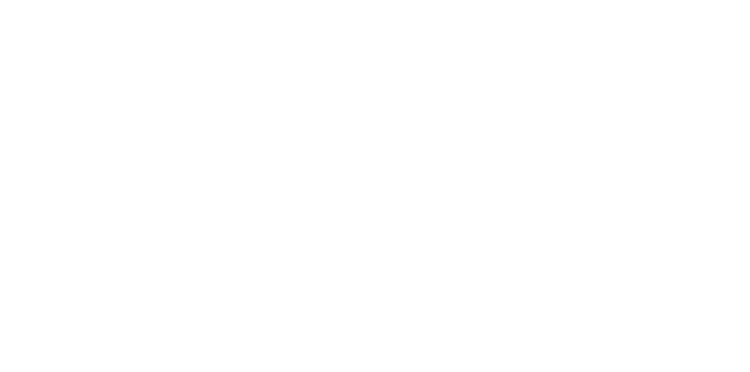
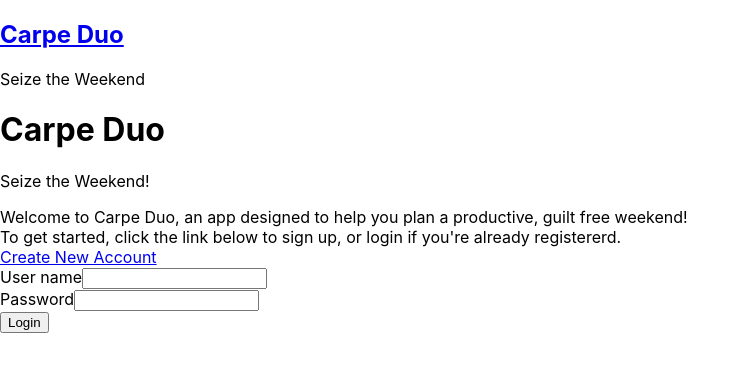
Before and after one commit to ollk/carpe-duo-client, a React (Create React App) app: page / in a window 1280 px wide. Shown: the top 372 px of the page, without its empty margins (0-750 px from the left). Built offline with nearby package versions, Linux system fonts and the light colour scheme.

Commit message:
working on registration and login

```diff
--- a/package.json
+++ b/package.json
@@ -5,6 +5,8 @@
   "dependencies": {
     "react": "^16.8.6",
     "react-dom": "^16.8.6",
+    "react-draggable": "^3.3.0",
+    "react-router-dom": "^5.0.0",
     "react-scripts": "3.0.0"
   },
   "scripts": {
--- a/src/App.js
+++ /dev/null
@@ -1,13 +0,0 @@
-import React, { Component } from 'react';
-
-class App extends Component {
-  render() {
-    return (
-    <main className='App'>
-      {/* content goes here */}
-    </main>
-    );
-  }
-}
-
-export default App;
--- /dev/null
+++ b/src/components/App/App.js
@@ -0,0 +1,26 @@
+import React, { Component } from 'react';
+import { Route, Switch } from 'react-router-dom';
+import Header from '../Header/Header';
+import LandingPage from '../LandingPage/LandingPage';
+import Registration from '../Registration/Registration';
+
+class App extends Component {
+  render() {
+    return (
+      <div className='App'>
+        <header className='App_header'>
+          <Header />
+        </header>
+        <main className='App_main'>
+          <Switch>
+            <Route exact path={'/'} component={LandingPage}/>
+
+            <Route exact path={'/Register'} component={Registration}/>
+          </Switch>
+        </main>
+      </div>
+    );
+  }
+}
+
+export default App;
--- /dev/null
+++ b/src/components/Header/Header.js
@@ -0,0 +1,37 @@
+import React, { Component } from 'react';
+import { Link } from 'react-router-dom';
+import TokenService from '../../services/token-service';
+
+export default class Header extends Component {
+
+  handleLogoutClick = () => {
+    TokenService.clearAuthToken()
+  }
+
+  renderLogoutLink() {
+    return (
+      <div className='Header_logout'>
+        <Link onClick={this.handleLogoutClick} to='/'>
+          Logout
+        </Link>
+      </div>
+    )
+  }
+
+
+  render() {
+    return <>
+      <nav className='Header'>
+        <h1>
+          <Link to='/'>
+            Carpe Duo
+          </Link>
+        </h1>
+        <span className='Header_tagline'>Seize the Weekend</span>
+        {TokenService.hasAuthToken()
+          ? this.renderLogoutLink()
+          : <></>}
+      </nav>
+    </>
+  }
+}
--- /dev/null
+++ b/src/components/LandingPage/LandingPage.js
@@ -0,0 +1,56 @@
+import React, { Component } from 'react';
+import { Link } from 'react-router-dom';
+
+export default class LandingPage extends Component {
+  render() {
+    return (
+      <>
+        <header role='banner'>
+          <h1>Carpe Duo</h1>
+          <p>Seize the Weekend!</p>
+        </header>
+
+        <section>
+          Welcome to Carpe Duo, an app designed to help you plan a productive, guilt free weekend!
+          <br/>
+          To get started, click the link below to sign up, or login if you're already registererd.
+        </section>
+
+        <Link to='/register'>
+          Create New Account
+        </Link>
+
+        <form className='LoginForm'>
+          <div className='user-name'>
+            <label htmlFor='LoginForm-user-name'>
+              User name
+            </label>
+            <input
+              required
+              type='text'
+              name='user-name'
+              id='LoginForm-user-name'
+            />
+          </div>
+          <div className='password'>
+            <label htmlFor='LoginForm-password'>
+              Password
+            </label>
+            <input
+              required
+              type='text'
+              name='password'
+              id='LoginForm-password'
+            />
+          </div>
+          <input
+            type='submit'
+            value='Login'
+          />
+        </form>
+
+
+      </>
+    )
+  }
+}
--- /dev/null
+++ b/src/components/Registration/Registration.js
@@ -0,0 +1,55 @@
+import React, { Component } from 'react';
+
+export default class Registration extends Component {
+
+
+
+
+
+  render() {
+    return (
+      <>
+        <h2>Create New Account</h2>
+        <form className='RegistrationForm'>
+          <div className='first-name'>
+            <label htmlFor='RegistrationForm-first-name'>
+              First Name
+            </label>
+            <input
+              required
+              type='text'
+              name='first-name'
+              id='RegistrationForm-first-name'
+            />
+          </div>
+          <div className='user-name'>
+            <label htmlFor='RegistrationForm-user-name'>
+              Username
+            </label>
+            <input
+              required
+              type='text'
+              name='user-name'
+              id='RegistrationForm-user-name'
+            />
+          </div>
+          <div className='password'>
+            <label htmlFor='RegistrationForm-password'>
+              Password
+            </label>
+            <input
+              required
+              type='text'
+              name='password'
+              id='RegistrationForm-password'
+            />
+          </div>
+          <input
+            type='submit'
+            value='Register'
+          />
+        </form>
+      </>
+    )
+  }
+}
--- /dev/null
+++ b/src/config.js
@@ -0,0 +1,4 @@
+export default {
+  API_ENDPOINT: 'http://localhost:8000/api',
+  TOKEN_KEY: 'carpe-duo-client-auth-token',
+}
--- a/src/index.js
+++ b/src/index.js
@@ -1,6 +1,12 @@
 import React from 'react';
 import ReactDOM from 'react-dom';
-import App from './App';
+import { BrowserRouter } from 'react-router-dom';
+import App from './components/App/App';
 import './index.css';
 
-ReactDOM.render(<App />, document.getElementById('root'));
+ReactDOM.render(
+  <BrowserRouter>
+    <App />
+  </BrowserRouter>,
+  document.getElementById('root')
+);
--- /dev/null
+++ b/src/services/token-service.js
@@ -0,0 +1,21 @@
+import config from '../config';
+
+const TokenService = {
+  saveAuthToken(token) {
+    window.sessionStorage.setItem(config.TOKEN_KEY, token);
+  },
+  getAuthToken() {
+    return window.sessionStorage.getItem(config.TOKEN_KEY);
+  },
+  clearAuthToken() {
+    window.sessionStorage.removeItem(config.TOKEN_KEY);
+  },
+  hasAuthToken() {
+    return !!TokenService.getAuthToken();
+  },
+  makeBasicAuthToken(userName, password) {
+    return window.btoa(`${userName}:${password}`)
+  }
+}
+
+export default TokenService;
```
Also changed, not shown: src/index.css (line endings or trailing spaces), 2 other files (tests, documents, lock files or other folders).
